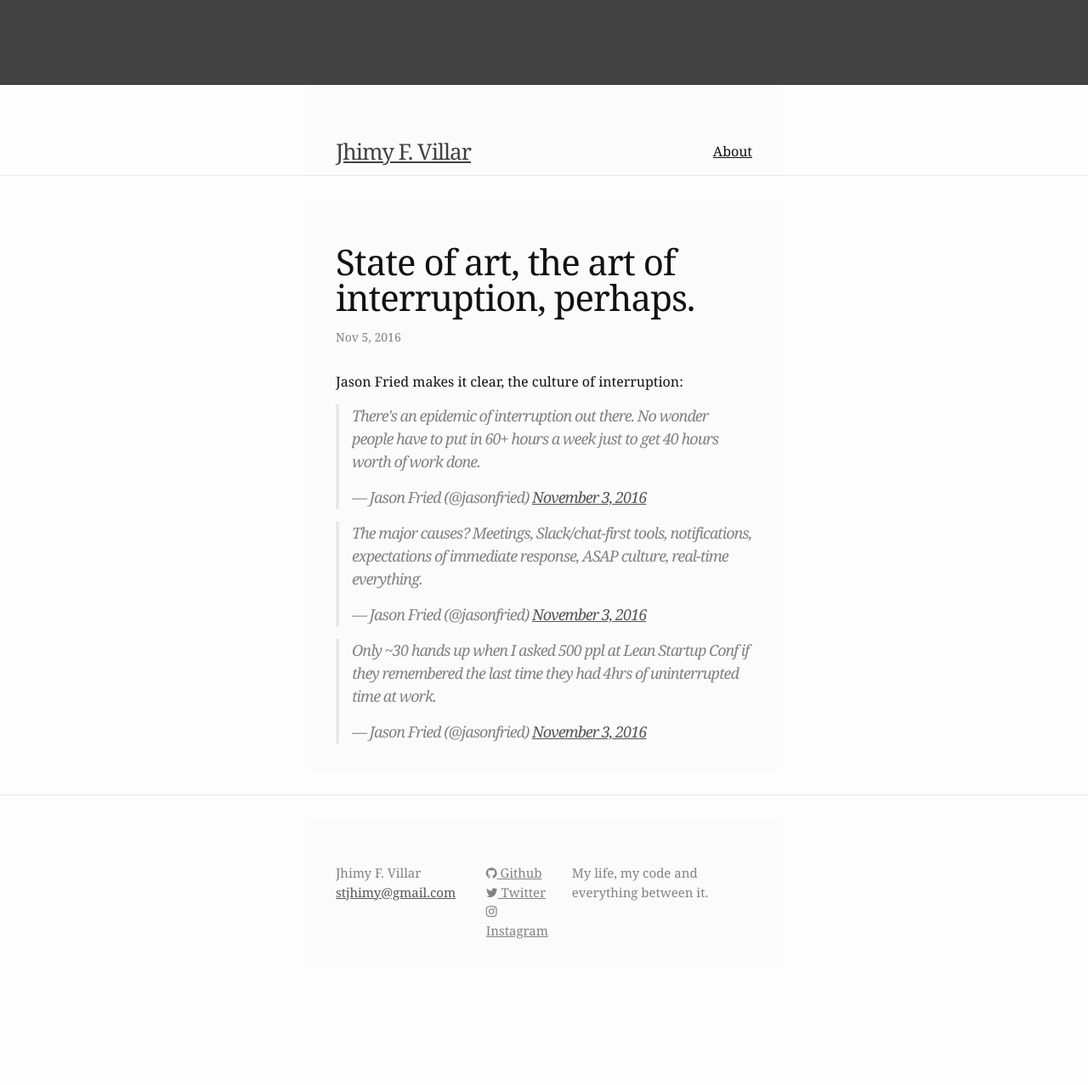
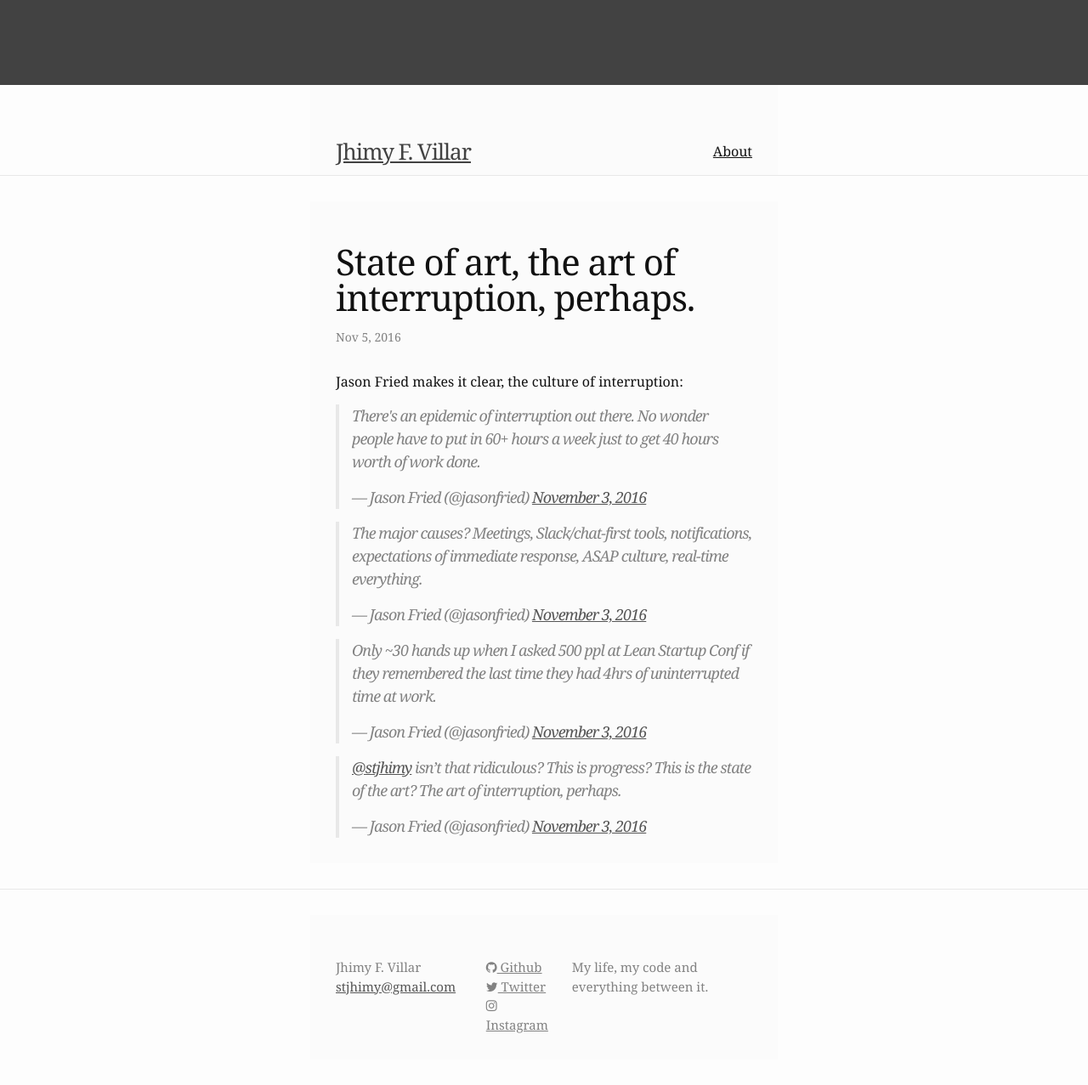
Before and after one commit to stjhimy/stjhimy.github.io, a Jekyll site: the page built from _posts/2016-11-05-state-of-art-interruption.markdown, in a window 1280 px wide. Shown: the whole page at 85% size. Built offline with Jekyll 4.4.1, drawn with Linux system fonts in a browser that asks for light colours; nearby versions of some CDN libraries; comment, search, counter and statistics services are not loaded; before the commit the page ends 1166 px from its top, so only the background shows below that.

Commit message:
Update post

```diff
--- a/_posts/2016-11-05-state-of-art-interruption.markdown
+++ b/_posts/2016-11-05-state-of-art-interruption.markdown
@@ -15,3 +15,6 @@ Jason Fried makes it clear, the culture of interruption:
 
 <blockquote class="twitter-tweet" data-lang="en"><p lang="en" dir="ltr">Only ~30 hands up when I asked 500 ppl at Lean Startup Conf if they remembered the last time they had 4hrs of uninterrupted time at work.</p>&mdash; Jason Fried (@jasonfried) <a href="https://twitter.com/jasonfried/status/794214482230722560">November 3, 2016</a></blockquote>
 <script async src="//platform.twitter.com/widgets.js" charset="utf-8"></script>
+
+<blockquote class="twitter-tweet" data-lang="en"><p lang="en" dir="ltr"><a href="https://twitter.com/stjhimy">@stjhimy</a> isn’t that ridiculous? This is progress? This is the state of the art? The art of interruption, perhaps.</p>&mdash; Jason Fried (@jasonfried) <a href="https://twitter.com/jasonfried/status/794215865977749505">November 3, 2016</a></blockquote>
+<script async src="//platform.twitter.com/widgets.js" charset="utf-8"></script>
```
